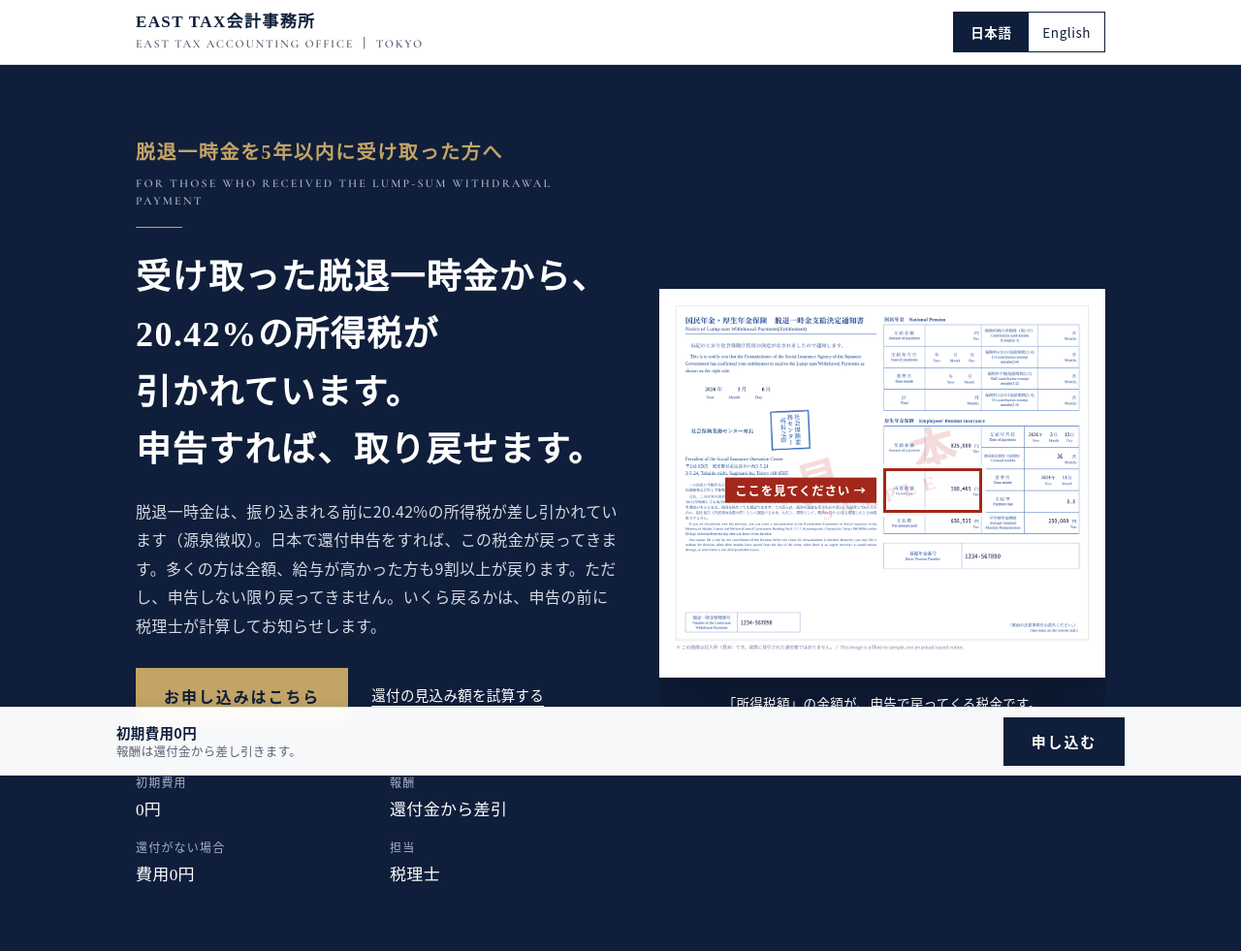
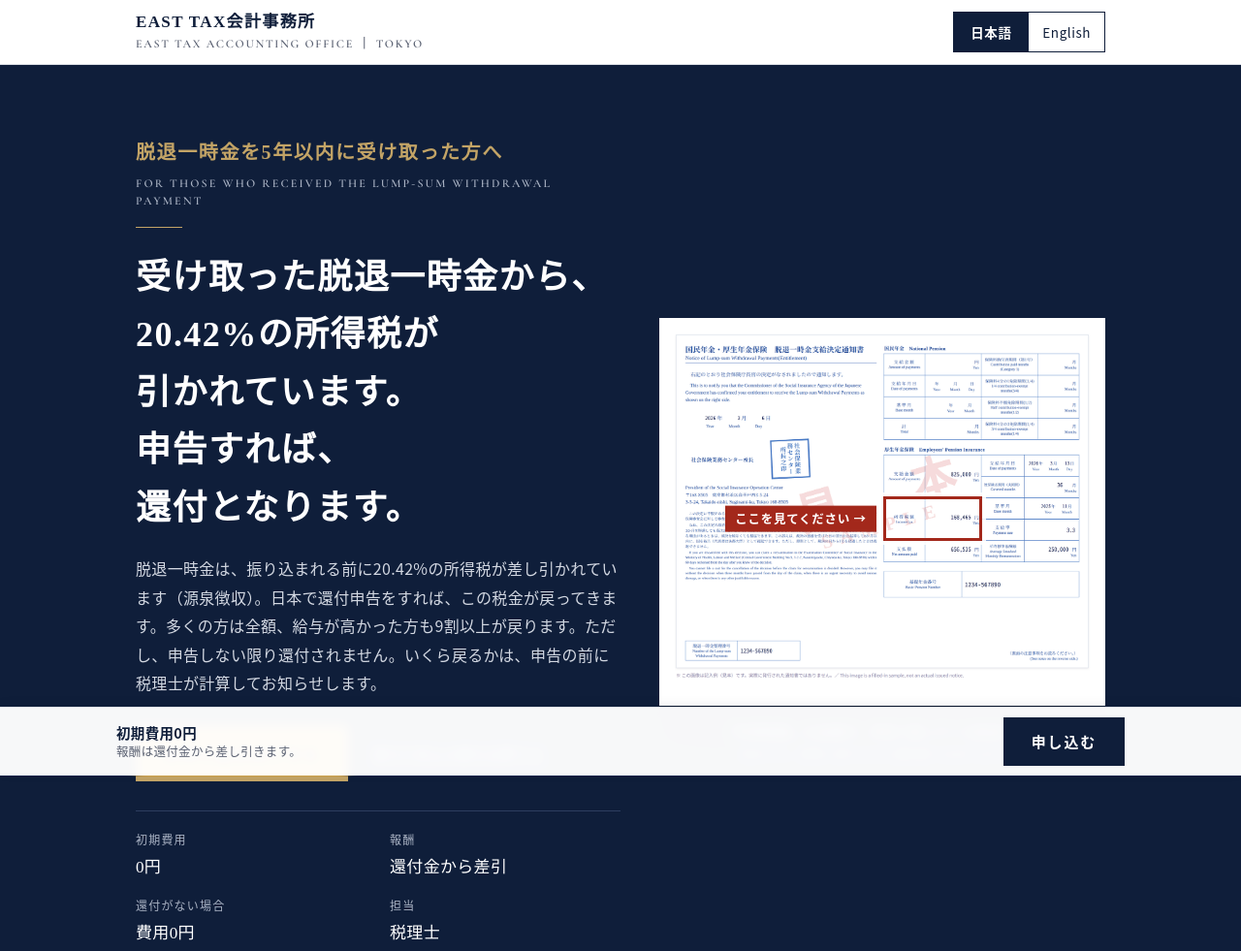
Before and after one commit to ryoukawa0617/taxplan-form, a plain HTML site: page lp/ja/index.html in a window 1280 px wide. Shown: the top 981 px of the page at 97% size. Drawn offline with nearby package versions, Linux system fonts and the light colour scheme.

Commit message:
日本語LPの見出しと冒頭の文言を修正（還付となります／還付されません）
Co-Authored-By: Claude Opus 5.5 <noreply@anthropic.com>

```diff
--- a/lp/ja/index.html
+++ b/lp/ja/index.html
@@ -343,8 +343,8 @@ footer a{color:var(--c-gold)}
     <div class="hero-text">
       <p class="hero-lead">脱退一時金を5年以内に受け取った方へ</p>
       <p class="hero-en">FOR THOSE WHO RECEIVED THE LUMP-SUM WITHDRAWAL PAYMENT</p>
-      <h1>受け取った脱退一時金から、<br>20.42%の所得税が<span class="nw">引かれています。</span><br>申告すれば、<span class="nw">取り戻せます。</span></h1>
-      <p class="lede">脱退一時金は、振り込まれる前に20.42%の所得税が差し引かれています（源泉徴収）。日本で還付申告をすれば、この税金が戻ってきます。多くの方は全額、給与が高かった方も9割以上が戻ります。ただし、申告しない限り戻ってきません。いくら戻るかは、申告の前に税理士が計算してお知らせします。</p>
+      <h1>受け取った脱退一時金から、<br>20.42%の所得税が<span class="nw">引かれています。</span><br>申告すれば、<span class="nw">還付となります。</span></h1>
+      <p class="lede">脱退一時金は、振り込まれる前に20.42%の所得税が差し引かれています（源泉徴収）。日本で還付申告をすれば、この税金が戻ってきます。多くの方は全額、給与が高かった方も9割以上が戻ります。ただし、申告しない限り還付されません。いくら戻るかは、申告の前に税理士が計算してお知らせします。</p>
       <div class="hero-cta">
         <a class="btn gold" href="#" id="cta-hero" data-cta="hero">お申し込みはこちら</a>
         <a class="hero-link" href="#calc">還付の見込み額を試算する</a>
```
